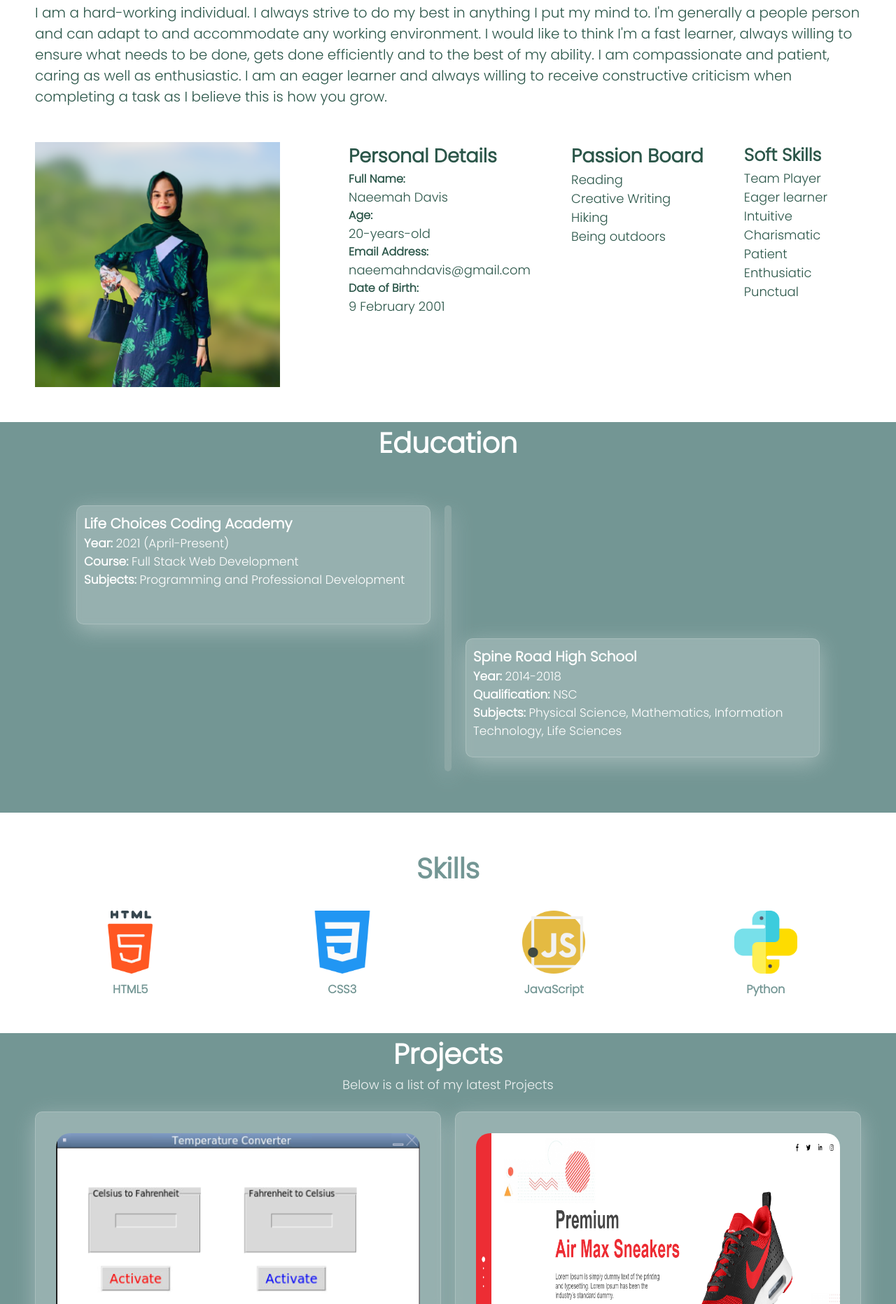
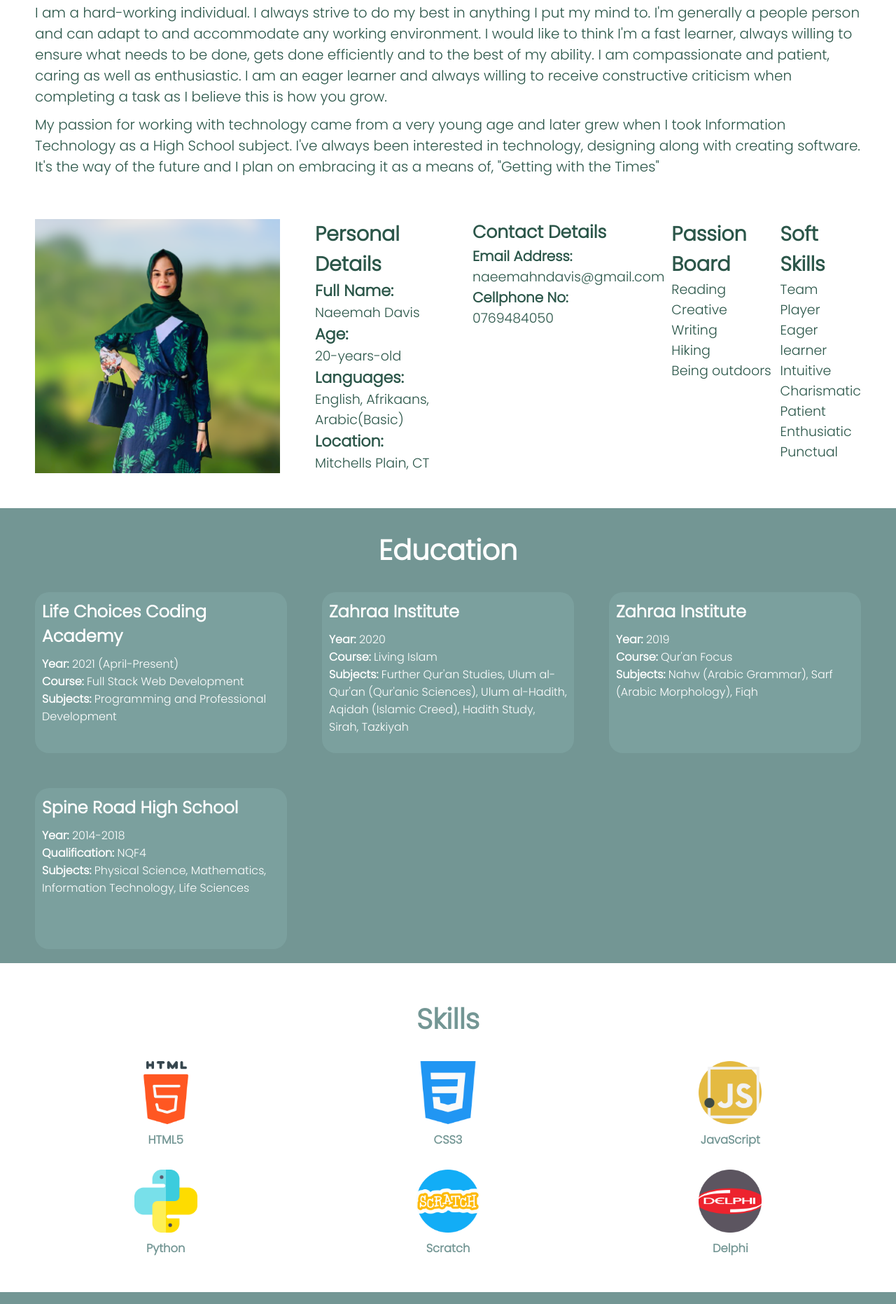
Before and after one commit to naedavis/portfolio-update, a plain HTML site: page index.html in a window 1280 px wide. Shown: the part 937-2800 px from the top of the page at 70% size. Drawn offline with nearby package versions, Linux system fonts and the light colour scheme.

Commit message:
Add files via upload

```diff
--- a/index.html
+++ b/index.html
@@ -55,7 +55,7 @@
         <div class="landing-detail">
           <div class="landing-detail-content">
             <h1>I am <span>Naeemah Davis</span></h1>
-            <h3>Junior Software Developer</h3>
+            <h3>Aspiring Software Developer</h3>
           </div>
           <div class="landing-detail-image">
             <img src="./images/naeemah-long-none.png" alt="" />
@@ -80,6 +80,10 @@
                 to receive constructive criticism when completing a task as I
                 believe this is how you grow.
               </p>
+              <p>
+                My passion for working with technology came from a very young age and later grew when I took Information Technology as a High School subject. I've always been interested in technology,
+                designing along with creating software. It's the way of the future and I plan on embracing it as a means of, "Getting with the Times"
+              </p>
             </div>
           </div>
           <div class="about-detail-wrapper">
@@ -93,10 +97,17 @@
                 <p>Naeemah Davis</p>
                 <h3>Age:</h3>
                 <p>20-years-old</p>
+                <h3>Languages:</h3>
+                <p>English, Afrikaans, Arabic(Basic)</p>
+                <h3>Location:</h3>
+                <p>Mitchells Plain, CT</p>
+              </div>
+              <div class="about-contact">
+                <h2>Contact Details</h2>
                 <h3>Email Address:</h3>
                 <p>naeemahndavis@gmail.com</p>
-                <h3>Date of Birth:</h3>
-                <p>9 February 2001</p>
+                <h3>Cellphone No:</h3>
+                <p>0769484050</p>
               </div>
               <div class="about-passion">
                 <h2>Passion Board</h2>
@@ -115,6 +126,7 @@
                 <p>Enthusiatic</p>
                 <p>Punctual</p>
               </div>
+
             </div>
           </div>
         </div>
@@ -127,8 +139,7 @@
             <h1>Education</h1>
           </div>
           <div class="education-container">
-            <div class="line"></div>
-            <div data-aos="fade-left" data-aos-duration="2000" class="container-item item1">
+            <div data-aos="fade-left" data-aos-duration="2000" class="container-item">
               <h3>Life Choices Coding Academy</h3>
               <p><strong>Year: </strong>2021 (April-Present)</p>
               <p><strong>Course: </strong>Full Stack Web Development</p>
@@ -137,15 +148,45 @@
                 Development
               </p>
             </div>
-            <div data-aos="fade-right" data-aos-duration="2000" class="container-item item2">
+            <div data-aos="fade-right" data-aos-duration="2000" class="container-item">
+              <h3>Zahraa Institute</h3>
+              <p><strong>Year: </strong>2020</p>
+              <p><strong>Course: </strong>Living Islam</p>
+              <p>
+                <strong>Subjects: </strong>
+                Further Qur'an Studies,
+                Ulum al-Qur'an (Qur'anic Sciences),
+                Ulum al-Hadith,
+                Aqidah (Islamic Creed),
+                Hadith Study,
+                Sirah,
+                Tazkiyah
+              </p>
+            </div>
+            <div data-aos="fade-left" data-aos-duration="2000" class="container-item">
+              <h3>Zahraa Institute</h3>
+              <p><strong>Year: </strong>2019</p>
+              <p><strong>Course: </strong>Qur'an Focus</p>
+              <p>
+                <strong>Subjects: </strong>
+                Nahw (Arabic Grammar),
+                Sarf (Arabic Morphology),
+                Fiqh
+              </p>
+            </div>
+            <div data-aos="fade-right" data-aos-duration="2000" class="container-item">
               <h3>Spine Road High School</h3>
               <p><strong>Year: </strong>2014-2018</p>
-              <p><strong>Qualification: </strong>NSC</p>
+              <p><strong>Qualification: </strong>NQF4</p>
               <p>
-                <strong>Subjects: </strong> Physical Science, Mathematics,
-                Information Technology, Life Sciences
+                <strong>Subjects:</strong>
+                    Physical Science,
+                    Mathematics,
+                    Information Technology,
+                    Life Sciences
               </p>
             </div>
+
           </div>
 
         </div>
@@ -177,6 +218,14 @@
             <img src="./icons/python.png" alt="">
             <h3>Python</h3>
           </div>
+          <div class="skills-card">
+            <img src="./images/scratch.png" alt="">
+            <h3>Scratch </h3>
+          </div>
+          <div class="skills-card">
+            <img src="./images/delphi.png" alt="">
+            <h3>Delphi</h3>
+          </div>
         </div>
       </div>
 
@@ -190,45 +239,43 @@
           <p>Below is a list of my latest Projects</p>
         </div>
         <div class="projects-cards-container">
-          <div data-aos="zoom-in" data-aos-duration="3000" class="projects-card">
-            <img src="./images/temperature-converter-python.png" alt="Image of Temperature Converter - Python">
-            <h3><strong> Temperature Converter</strong></h3>
+          <div class="projects-card">
+            <div class="project-card-image"><img src="./images/Weather-App.png" alt="Image of Weather App - Python"></div>
+            <h3><strong> Weather App</strong></h3>
             <h4>Python</h4>
-            <p>A Python Project that when a temperature is given in either Degrees Celsius or Fahrenheit the other will be displayed </p>
+            <p>Weather App that makes use of an API that gives back real-time weather readings for any city you search</p>
             <div class="projects-card-button">
               <a target="_blank"
-                href="https://github.com/naedavis/tkinter_temperature_calculator"><button>Github</button></a>
-              <a target="_blank"
-                href="https://replit.com/@NaeDavis/tkintertemperaturecalculator#main.py"><button>Live</button></a>
+                href="https://github.com/naedavis/weather_app"><button>Github</button></a>
+              <a target="_blank" href="https://replit.com/@NaeDavis/weatherapp#main.py"><button>Live</button></a>
             </div>
           </div>
-          <div data-aos="zoom-in" data-aos-duration="3000" class="projects-card">
-            <img src="./images/Sneaker-Store.png" alt="Image of Sneaker Store Website -HTML/CSS">
-            <h3><strong> Sneaker Store Website</strong></h3>
-            <h4>HTML/CSS</h4>
-            <p>Project aim was to encorporate all elements learnt in previous lessons to duplicate a website simply by looking at it</p>
+          <div class="projects-card">
+            <div class="project-card-image"><img src="./images/Lifechoices-Online.png" alt="Image of Lifechoices Online -mySQL"></div>
+            <h3><strong> Lifechoices Online</strong></h3>
+            <h4>mySQL</h4>
+            <p>Lifechoices Online is an app that keeps track of the people who Sign-In and Sign-Out of the building. It incorporates the </p>
             <div class="projects-card-button">
-              <a target="_blank" href="https://github.com/naedavis/sneaker-store"><button>Github</button></a>
-              <a target="_blank" href="https://wonderful-thompson-fb8f5a.netlify.app/"><button>Live</button></a>
+              <a target="_blank" href="https://github.com/naedavis/lifechoices_online-mysql"><button>Github</button></a>
+              <a target="_blank" href="https://replit.com/@NaeDavis/lifechoicesonline-mysql#main.py"><button>Live</button></a>
             </div>
           </div>
-          <div data-aos="zoom-in" data-aos-duration="3000" class="projects-card">
-            <img src="./images/adding-two-numbers-Python.png"
-              alt="Image of Addition of two numbers adding-two-numbers-Python">
-            <h3><strong>Addition of two numbers</strong></h3>
+          <div class="projects-card">
+            <div class="project-card-image"><img src="./images/Lotto-Project-Login.png" alt="Lotto Project-Python"></div>
+            <h3><strong>Lotto Project</strong></h3>
             <h4>Python</h4>
-            <p>Basic incorporation of simple Python Language to add two given numbers and display the result </p>
+            <p>Lotto App that allows you to choose 6 numbers between 1 and 49, randomly generates 6 numbers and if your numbers correspond, you will win accordingly </p>
             <div class="projects-card-button">
-              <a target="_blank" href="https://github.com/naedavis/tkinter_exercise1"><button>Github</button></a>
+              <a target="_blank" href="https://github.com/naedavis/Lotto_"><button>Github</button></a>
               <a target="_blank"
-                href="https://replit.com/@NaeDavis/tkinterexercise1-1#main.py"><button>Live</button></a>
+                href="https://replit.com/@NaeDavis/Lotto#main.py"><button>Live</button></a>
             </div>
           </div>
-          <div data-aos="zoom-in" data-aos-duration="3000" class="projects-card">
-            <img src="./images/Testimonial_Slider.png" alt="Image of Testimonial Slider -HTML/CSS">
+          <div class="projects-card">
+            <div class="project-card-image"><img src="./images/Testimonial_Slider.png" alt="Image of Testimonial Slider -HTML/CSS"></div>
             <h3><strong>Testimonial Slider</strong></h3>
             <h4>HTML/CSS</h4>
-            <p>Boilerplate for displaying testimonials given by peers and Lectures also used in this Portfolio,
+            <p>Boilerplate for displaying testimonials given by Peers and Lecturers also used in this Portfolio,
               showed in next section </p>
             <div class="projects-card-button">
               <a target="_blank" href="https://github.com/naedavis/testimonial"><button>Github</button></a>
--- a/styles/styles.css
+++ b/styles/styles.css
@@ -6,10 +6,10 @@
 
 /*-----------------NAVIGATION BAR---------------------*/
 .navbar {
-  position: fixed;
+  position: absolute;
   background-color: white;
-  width: 100vw;
-  height: 60px;
+  width: 100%;
+  height: 50px;
   z-index: 1000;
   border-bottom: 1px solid #739694;
 }
@@ -40,7 +40,7 @@
 .navbar-links.active {
   top: 0;
   left: 0;
-  position: absolute;
+  position: fixed;
   color: black;
 }
 
@@ -53,7 +53,6 @@
   display: flex;
   flex-direction: column;
   justify-content: center;
-  /* align-items: center; */
 }
 .landing-detail-content h1 {
   color: white;
@@ -77,7 +76,6 @@
   width: 100%;
   position: absolute;
   height: 100%;
-  /* bottom: 50px; */
 }
 .landing-section {
   position: relative;
@@ -150,28 +148,31 @@
   text-align: left;
   display: block;
   line-height: 30px;
+  padding-bottom: 10px;
 
 }
 
 .about-passion,
 .about-personal-details,
-.about-soft h2 {
+.about-soft,
+.about-contact h2 {
   color: #2b5649;
   font-size: 25px;
 }
 
 
-.about-personal-details
- h3 {
+.about-personal-details,
+.about-contact h3 {
   color: #2b5649;
-  font-size: 16px;
+  font-size: 20px;
 }
 
 .about-personal-details,
 .about-passion,
-.about-soft p {
+.about-soft,
+.about-contact p {
   color: #2b5649;
-  font-size: 18px;
+  font-size: 19px;
 }
 
 /*-------------------------------------------------------EXPERIENCE------------------------------------------------------------------*/
@@ -180,8 +181,6 @@
   height: 100%;
   background-color: #739694;
   font-family: "Poppins", sans-serif;
-  margin-top: 50px;
-  margin-bottom: 50px;
 }
 
 .education-section {
@@ -195,63 +194,34 @@
   font-size: 40px;
   color: white;
   gap: 10px;
+  padding-top: 30px;
+  padding-bottom: 30px;
 }
 
 .education-container {
   display: grid;
-  grid-template-columns: 1fr min-content 1fr;
-  grid-template-rows: repeat(2, 1fr);
-  align-items: center;
-  justify-content: center;
-  padding: 5%;
-  gap: 20px;
+  grid-template-columns: repeat(3,1fr);
+  gap: 50px;
+  padding-bottom: 20px;
 }
 
-.line {
-  width: 5px;
-  height: 100%;
-  grid-column-start: 2;
-  grid-row-start: 1;
-  grid-row-end: 4;
-  background: rgba(241, 232, 232, 0.2);
-  box-shadow: 0 8px 32px 0 rgba(236, 236, 245, 0.37);
-  backdrop-filter: blur(6px);
-  -webkit-backdrop-filter: blur(6px);
-  border-radius: 10px;
-  padding-left: 10px;
+.container-item {
+  background-color: #7ba09e;
+  height: 230px;
+  padding: 10px;
+  border-radius: 20px;
 }
-.item1 {
-  grid-column: 1;
-  grid-row: 1;
+.container-item h3{
+  color: white;
+  font-size: 1.5em;
+  font-weight: bold;
+  margin-bottom: 10px;
 }
-.item2 {
-  grid-column: 3;
-  grid-row: 2;
+.container-item p{
+  color: white;
+
 }
-.container-item,
-.item1,
-.item2 {
-  background: rgba(255, 255, 255, 0.25);
-  box-shadow: 0 8px 32px 0 rgba(246, 246, 248, 0.37);
-  backdrop-filter: blur(4px);
-  -webkit-backdrop-filter: blur(4px);
-  border-radius: 10px;
-  border: 1px solid rgba(255, 255, 255, 0.18);
-  height: 170px;
-  padding-top: 10px;
-  padding-left: 10px;
-}
-.container-item,
-.item1 h3,
-.item2 h3 {
-  color: white;
-  font-size: 20px;
-}
-.container-item,
-.item1 p,
-.item2 p {
-  font-size: 17px;
-}
+
 
 /*-------------------- SKILLS --------------------------*/
 
@@ -277,7 +247,7 @@
 }
 .skills-cards-container {
   display: grid;
-  grid-template-columns: repeat(4, 1fr);
+  grid-template-columns: repeat(3, 1fr);
   gap: 30px;
 }
 .skills-card {
@@ -303,6 +273,7 @@
 }
 .projects-section {
   display: grid;
+
   grid-template-rows: min-content 1fr;
   gap: 25px;
 }
@@ -314,44 +285,58 @@
 }
 .projects-header p {
   font-size: 18px;
-  color: #eef2f2;
+  color: white;
+  padding-bottom: 10px;
 }
 .projects-header h1 {
+  justify-content: center;
+  align-items: center;
+  display: flex;
   font-size: 40px;
   color: white;
+  gap: 10px;
+  padding-top: 30px;
+  padding-bottom: 10px;
 }
 .projects-cards-container {
   display: grid;
-  grid-template-columns: repeat(2, 1fr);
+
+  grid-template-columns: repeat(3, 1fr);
   gap: 20px;
   padding-bottom: 20px;
 }
+
 .projects-card h3 {
   color: white;
   font-size: 25px;
 }
+.projects-card h4 {
+  color: white;
+  font-size: 20px;
+}
 .projects-card p {
+  color: white;
   font-size: 18px;
 }
 .projects-card {
   display: flex;
-  justify-content: center;
+  background-color: #7ba09e;
+  border-radius: 20px;
   align-items: center;
   flex-direction: column;
+  height: 100%;
   gap: 10px;
-  background: rgba(255, 255, 255, 0.25);
-  box-shadow: 0 8px 32px 0 rgba(240, 240, 245, 0.37);
-  backdrop-filter: blur(4px);
-  -webkit-backdrop-filter: blur(4px);
-  border-radius: 10px;
-  border: 1px solid rgba(255, 255, 255, 0.18);
+  padding: 10px
 }
-.projects-card img {
-  height: 400px;
-  width: 90%;
-  border-radius: 20px;
-  margin-top: 30px;
+.project-card-image{
+  min-height: 500px;
+  max-height: 500px;
 }
+.project-card-image img{
+  height: 100%;
+  width: 100%;
+}
+
 .projects-card-button {
   display: flex;
   gap: 10px;
@@ -436,7 +421,6 @@
 }
 
 .testimonial-content q {
-  /* color: #2b5649; */
   font-size: 15px;
 }
 /*--------------------------------------------------------------------CONTACT-----------------------------------------------------------*/
@@ -446,7 +430,6 @@
   height: 100%;
   font-family: "Poppins", sans-serif;
   margin-top: 50px;
-  /* margin-bottom: 50px; */
   padding: 20px;
 }
 
@@ -570,7 +553,7 @@
 }
 
 /* RESPONSIVENESS */
-@media (min-width: 0px) and (max-width: 769px) {
+@media (min-width: 0px) and (max-width: 1050px) {
   .wrapper {
     margin-left: 10px;
     margin-right: 10px;
```
Also changed, not shown: images/Lifechoices-Online.png (added), images/Lotto-Project-Login.png (added), images/Lotto-Project.png (added), images/Weather-App.png (added), images/delphi.png (added), images/scratch.png (added).
